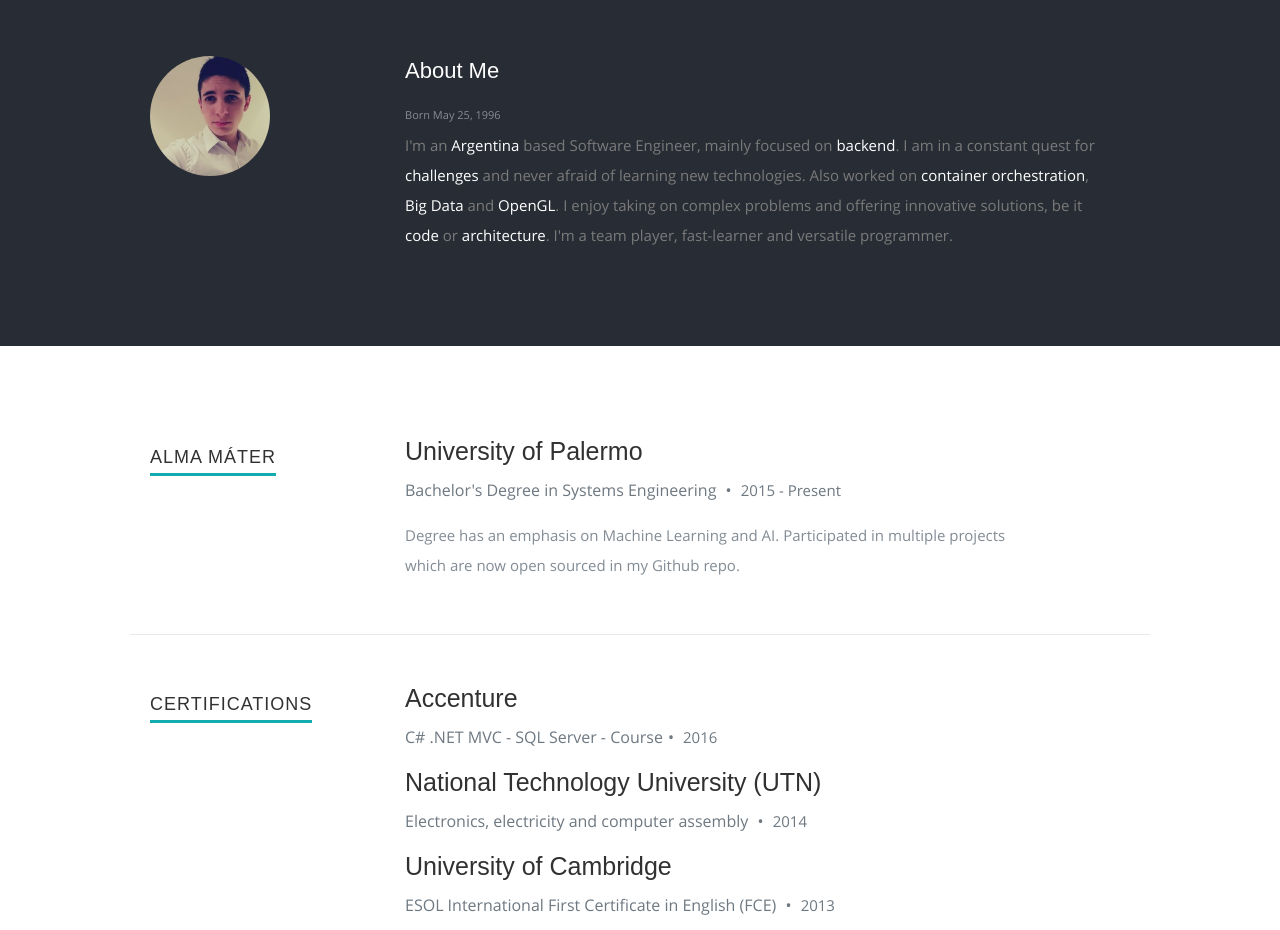
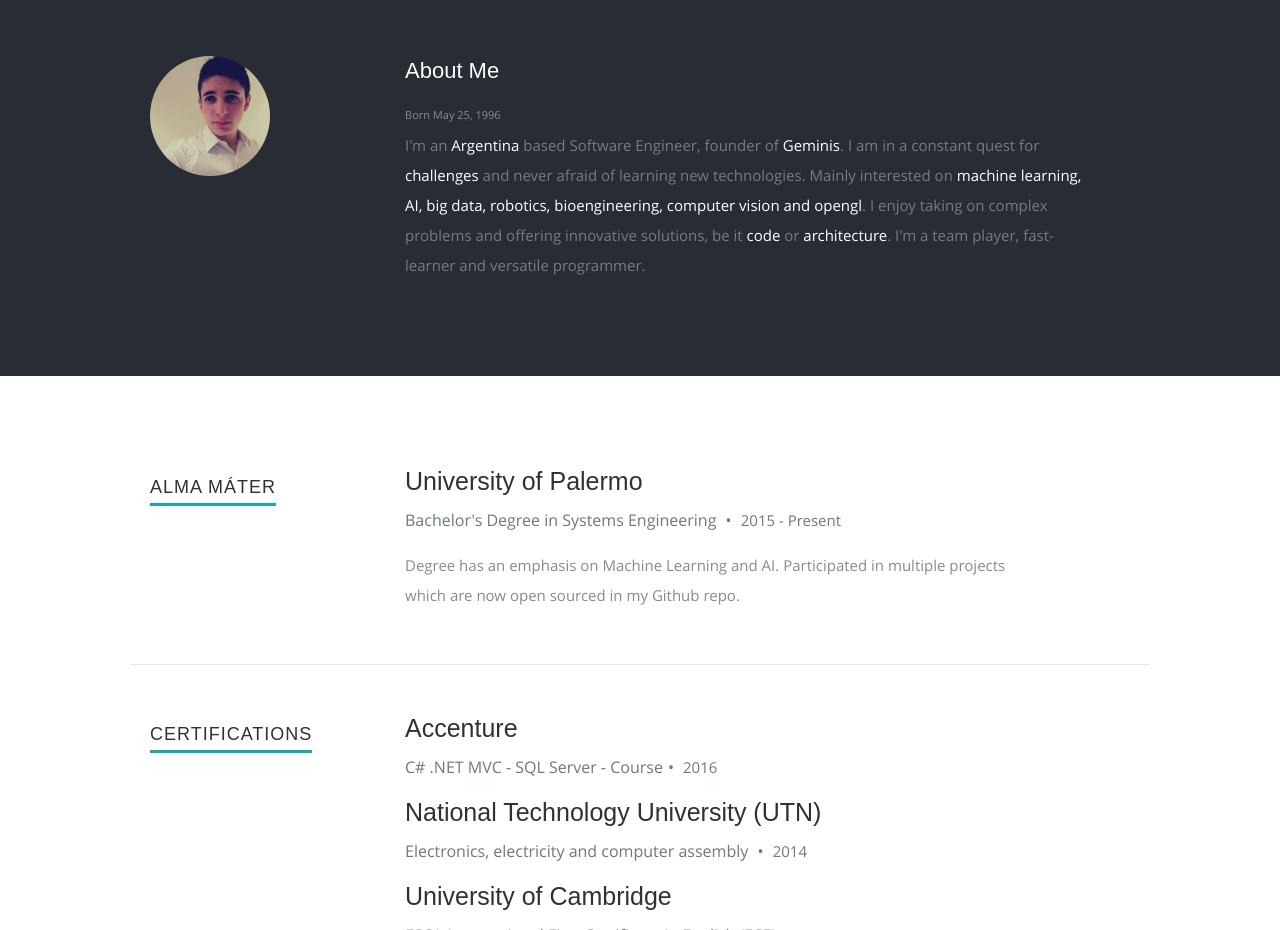
Before and after one commit to PatricioNapoli/patricionapoli, a plain HTML site: page index.html in a window 1280 px wide. Shown: the part 840-1770 px from the top of the page. Drawn offline with nearby package versions, Linux system fonts and the light colour scheme.

Commit message:
Updated about me

```diff
--- a/index.html
+++ b/index.html
@@ -92,9 +92,9 @@
             <small>Born May 25, 1996</small>
 
             <p>
-                I'm an <span>Argentina</span> based Software Engineer, mainly focused on <span>backend</span>.
+                I'm an <span>Argentina</span> based Software Engineer, founder of <a href="https://geminis.io/">Geminis</a>.
                 I am in a constant quest for <span>challenges</span> and never afraid of learning new technologies.
-                Also worked on <span>container orchestration</span>, <span>Big Data</span> and <span>OpenGL</span>.
+                Mainly interested on <span>machine learning, AI, big data, robotics, bioengineering, computer vision and opengl</span>.
                 I enjoy taking on complex problems and offering innovative solutions, be it <span>code</span> or <span>architecture</span>.
                 I'm a team player, fast-learner and versatile programmer.
             </p>
```
